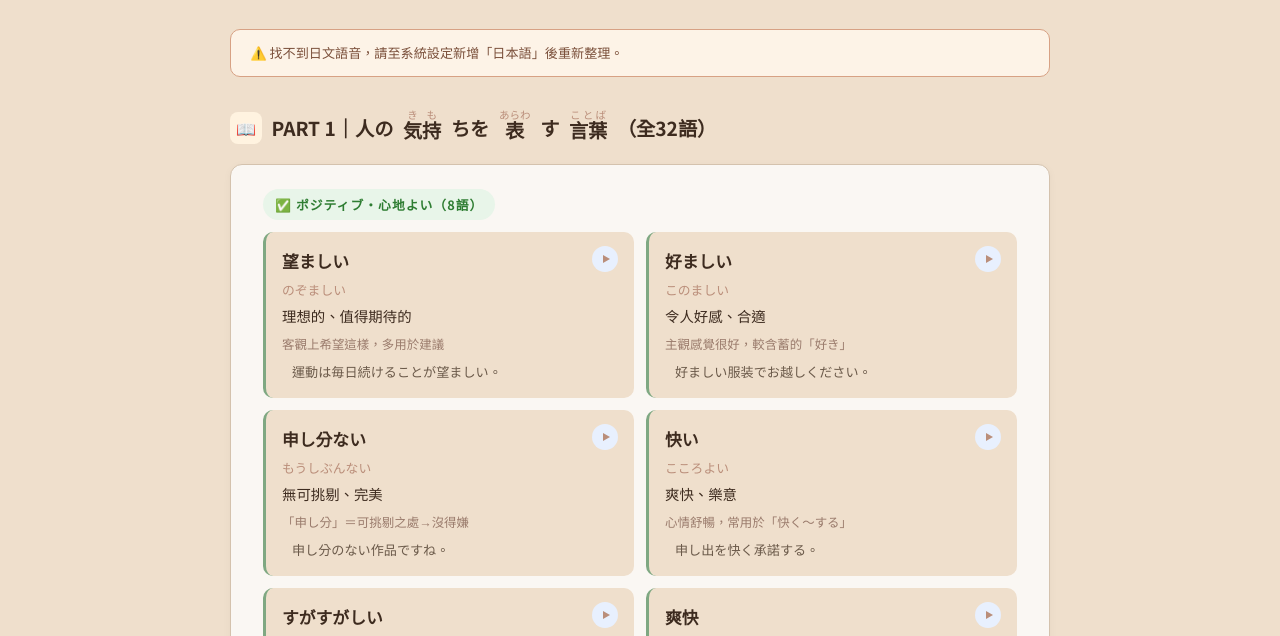
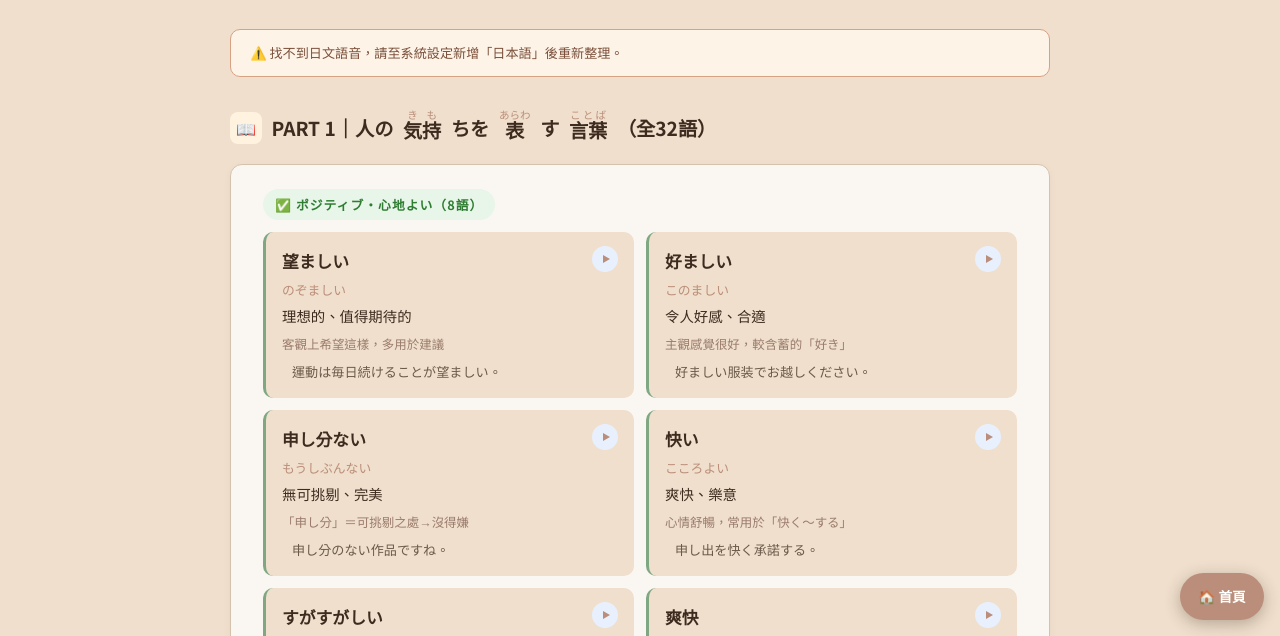
Before and after one commit to RongLife/jlptn1, a plain HTML site: page N1_2026-05-06_気持ち語彙＋ものとして文法.html in a window 1280 px wide. Shown: the part 164-800 px from the top of the page. Drawn offline with Linux system fonts and the light colour scheme.

Commit message:
📚 2026-05-23 新增學習教材

```diff
--- a/N1_2026-05-06_気持ち語彙＋ものとして文法.html
+++ b/N1_2026-05-06_気持ち語彙＋ものとして文法.html
@@ -347,6 +347,28 @@
     padding-top: 1.5rem;
     border-top: 1px solid var(--border);
   }
+
+  /* 浮動回首頁按鈕 */
+  .home-fab {
+    position: fixed;
+    right: 1rem;
+    bottom: 1rem;
+    bottom: calc(1rem + env(safe-area-inset-bottom));
+    z-index: 9999;
+    background: #BA8E7A;
+    color: #fff;
+    border-radius: 50px;
+    padding: 0.7rem 1.15rem;
+    font-size: 0.85rem;
+    font-weight: 700;
+    text-decoration: none;
+    box-shadow: 0 4px 16px rgba(61,43,31,0.32);
+    display: flex;
+    align-items: center;
+    gap: 0.35rem;
+    transition: transform 0.12s;
+  }
+  .home-fab:active { transform: scale(0.95); }
 </style>
 </head>
 <body>
@@ -1125,5 +1147,7 @@
     speakNext();
   }
 </script>
+
+<a class="home-fab" href="index.html" aria-label="回首頁">🏠 首頁</a>
 </body>
 </html>
```
Also changed, not shown: N1_2026-04-08_性格語彙＋こそ文法.html (+23 -0 lines), N1_2026-05-16_W1D3_動作語彙＋こと文型.html (+24 -0 lines), index.html (+6 -3 lines).
